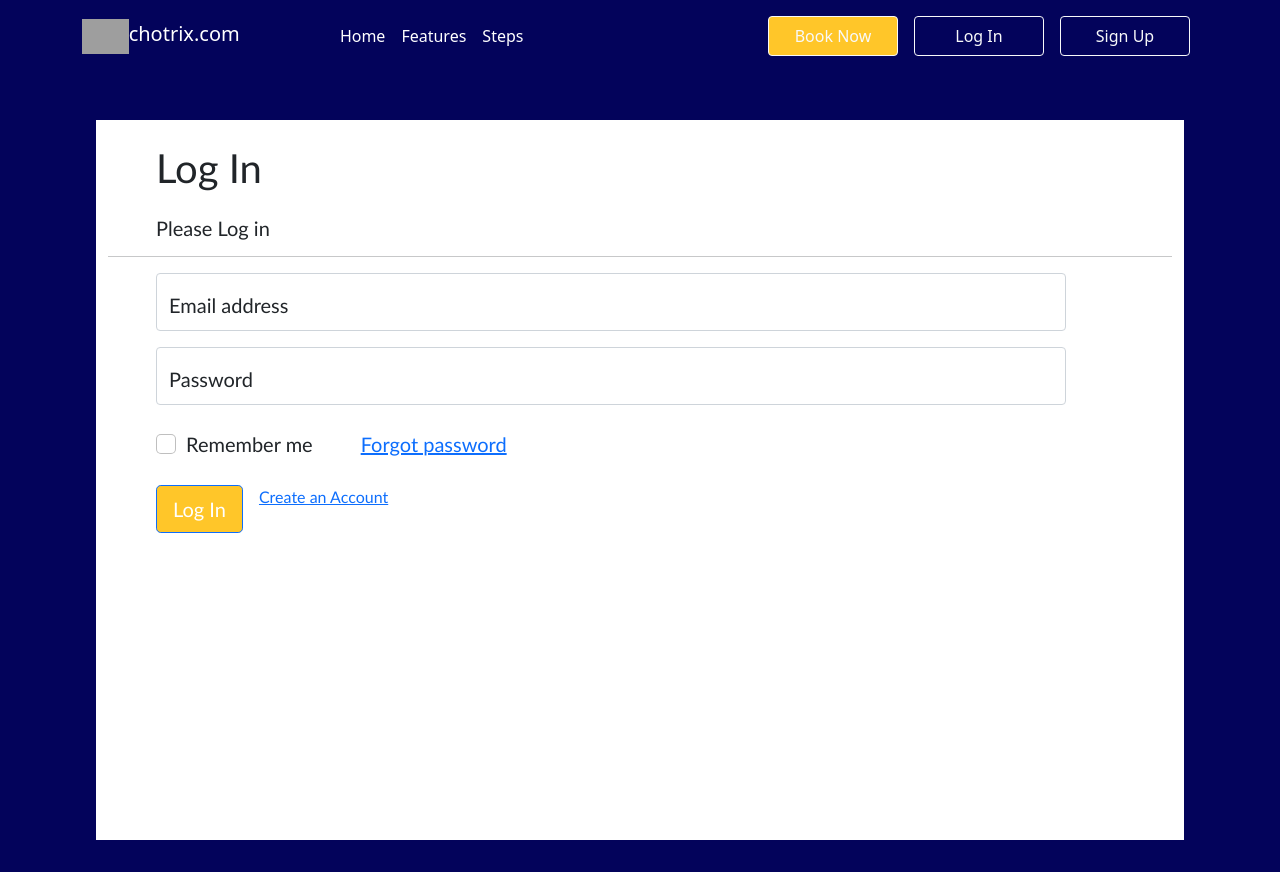
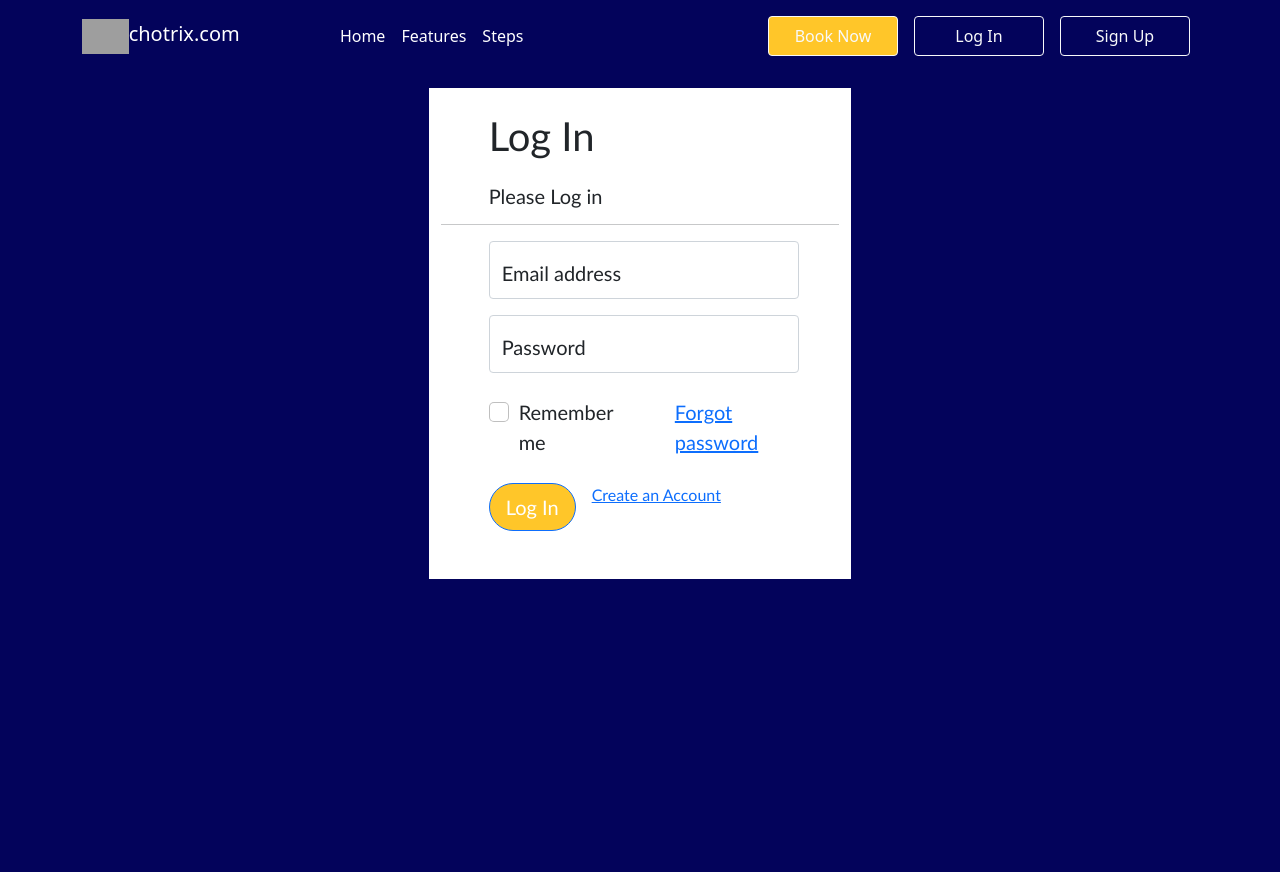
Before and after one commit to JOANITA-51/booking, a React (Create React App) app in the folder booking/: page /log-in in a window 1280 px wide. Built offline with nearby package versions, Linux system fonts and the light colour scheme; grey boxes are pictures that could not be loaded.

Commit message:
redesigning other forms

```diff
--- a/booking/src/App.css
+++ b/booking/src/App.css
@@ -7,8 +7,8 @@
 
 #main-container{
     background-color: #fff;
-    height:90%;
-    width: 85%;
+    height: fit-content;
+    width: fit-content;
 }
 
 .position-relative{
@@ -28,7 +28,7 @@ Form{
     background-color: #C4C4C4;
 } */
 
-.booking {
+.button1 {
     background-color: #FFC629;
     color: #fff;
     border-radius: 50px;
--- a/booking/src/components/NavBar.js
+++ b/booking/src/components/NavBar.js
@@ -7,7 +7,7 @@ import { Link } from 'react-router-dom';
 const NavBar= ({title}) => {
     return (
 
-        <header className='header'>
+
             <Navbar  variant="dark" expand="lg" className="bg-blue">
                 <Container>
                     <Navbar.Brand href="/">
@@ -44,7 +44,7 @@ const NavBar= ({title}) => {
 
                 </Container>
             </Navbar>
-        </header>
+
     )
 }
 
--- a/booking/src/components/pages/BookNow.js
+++ b/booking/src/components/pages/BookNow.js
@@ -101,19 +101,19 @@ const BookNow = ()=> {
                     </FloatingLabel> */}
                     <Row onClick={()=>{
                         getWeatherData(city)}}>
-                            <Col md={10}  >   <FloatingLabel controlId="floatingInput" className='ms-3 mb-4 fs-5' label="School dist.">
+                            <Col md={9}  >   <FloatingLabel controlId="floatingInput" className='ms-3 mb-4 fs-5' label="School dist.">
                     <Form.Control size="lg" type="text" value={city} onChange={(e) => {setCity(e.target.value)
                         setData({...data,schoolLocation:e.target.value})
 
                         }} name="schoolLocation" />
                     </FloatingLabel>      </Col>
-                    <Col md={2} className='mt-3 '> <Button > WEATHER INFO</Button></Col>
+                    <Col md={3} className=' '> <Button > WEATHER INFO</Button></Col>
 
                     </Row>
                         {/* <Button  size='lg'onClick={()=>{
                         getWeatherData(city)}}>WEATHER INFO</Button> */}
 
-                    <Row > <Col className='ms-4 me-3 pt-3 pb-3 mb-3 text-center'
+                    <Row > <Col className='ms-4 pt-3 pb-3 mb-3 text-center'
                         style={
                             {
                             borderRadius:'5px'
@@ -133,8 +133,12 @@ const BookNow = ()=> {
                     <FloatingLabel controlId="floatingInput" label="Facilitation Fee" className='ms-3 mb-4 fs-5' >
                         <Form.Control type="text" name="schoolFee" onChange={(event)=>{setData({...data,schoolFee:event.target.value})}}/>
                     </FloatingLabel>
-                    <Button type='submit' variant="outline-dark" className='booking ms-0' size = 'lg'>  Book Now </Button>
-                    {resdata._id &&  <Button variant="outline-dark" className=' ms-5 booking' size = 'lg' > <Link to =  {`/submit/${resdata._id}` }state={{data}} >Check Info</Link></Button>}
+                       <Button type='submit' variant="outline-dark" className='button1 ms-0' size = 'lg'>
+                            Book Now
+                       </Button>
+                    {resdata._id &&  <Button variant="outline-dark" className=' ms-5 button1' size = 'lg' > <Link to =  {`/submit/${resdata._id}` }state={{data}} >Check Info</Link></Button>}
+
+
 
                 </Form>
 
--- a/booking/src/components/pages/LogIn.js
+++ b/booking/src/components/pages/LogIn.js
@@ -20,17 +20,17 @@ function Login() {
 
 
     return (
-        <div className='log-in d-grid'>
+        <div className='log-in pt-3'>
             {errorMessage && (  <p className="error"> {errorMessage} </p>)}
-            <Container id='main-container' className='mt-5'  >
-                <h2 className='mb-4 mt-4 ms-5 fs-1'>Log In</h2>
+            <Container id='main-container'>
+                <h2 className='mb-4 pt-4 ms-5 fs-1'>Log In</h2>
                 <h5 className='ms-5 fw-normal' >Please Log in </h5>
                 <hr  />
-                <Form  onSubmit = {handleSubmit} >
-                <FloatingLabel controlId="floatingInput"  label="Email address"  className="mb-3 ms-5 fs-5" >
+                <Form  onSubmit = {handleSubmit} className='login_tab_top_wrap float_left' >
+                <FloatingLabel  label="Email address"  className="mb-3 ms-5 fs-5" >
                     <Form.Control type="email" name='email' placeholder="name@example.com" onChange={event=>{setProfile({...profile, email:event.target.value})}} required />
                 </FloatingLabel>
-                <FloatingLabel controlId="floatingPassword" label="Password" className='ms-5 mb-4 fs-5' >
+                <FloatingLabel label="Password" className='ms-5 mb-4 fs-5' >
                     <Form.Control type="password" name ='password' placeholder="Password"  onChange={event=>{setProfile({...profile, password:event.target.value})}} required/>
                 </FloatingLabel>
                     {/* <FloatingLabel className='mb-4' controlId='floatingInput' label="Email address">
@@ -46,7 +46,7 @@ function Login() {
                     </Form.Group>
 
                     <Form.Group className='d-flex mb-3 ms-5'>
-                    <Button type='submit' size='lg' id='LogIn'>  Log In </Button>
+                    <Button type='submit' size='lg' className = 'button1 mb-5'>  Log In </Button>
 
                         <Link className='ms-3' to ='/sign-up'>Create an Account</Link>
                     </Form.Group>
--- a/booking/src/components/pages/SignUp.js
+++ b/booking/src/components/pages/SignUp.js
@@ -63,11 +63,11 @@ const SignUp=()=> {
   }
 
   return (
-    <div className='sign-up d-grid'>
+    <div className='sign-up'>
       <Formik>
 
-        <Container id='main-container' className=' mt-5' >
-          <h2 className='mb-4 mt-4 ms-4 fs-1'>Sign UP</h2>
+        <Container id='main-container'>
+          <h2 className='mb-4 pt-4 ms-4 fs-1'>Sign UP</h2>
           <h5 className='ms-4 fw-normal' >Please fill in this form to create an account</h5>
           <hr  />
           {/* <Form className='text-center' noValidate onSubmit={handleSubmit} method ='post' action='http://localhost:3003/register'> */}
@@ -120,7 +120,7 @@ const SignUp=()=> {
               <Form.Check  required name="term"  label='I accept the' /><Link className='me-2 ms-2' to = '/'>Terms Of Use </Link> and <Link className='ms-2' to = '/'> Privacy Policy </Link>
 
             </Form.Group>
-            <Button type='submit' className='ms-5 mb-3' id='SignUp' size='lg' >  Sign Up </Button>
+            <Button type='submit' className='ms-5 mb-3 button1'  size='lg' >  Sign Up </Button>
 
           </Form>
 
```
